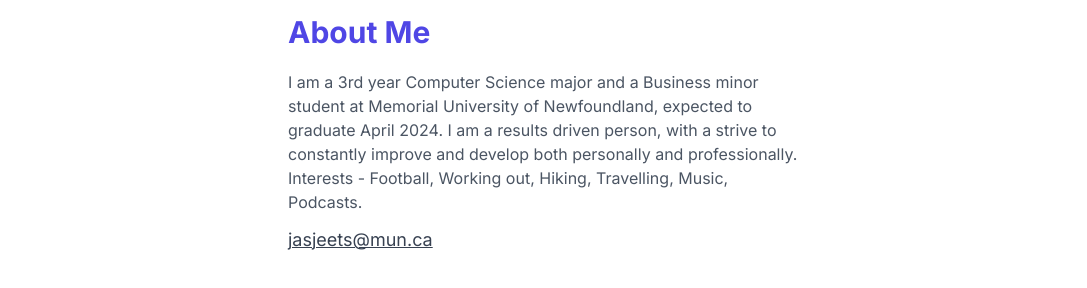
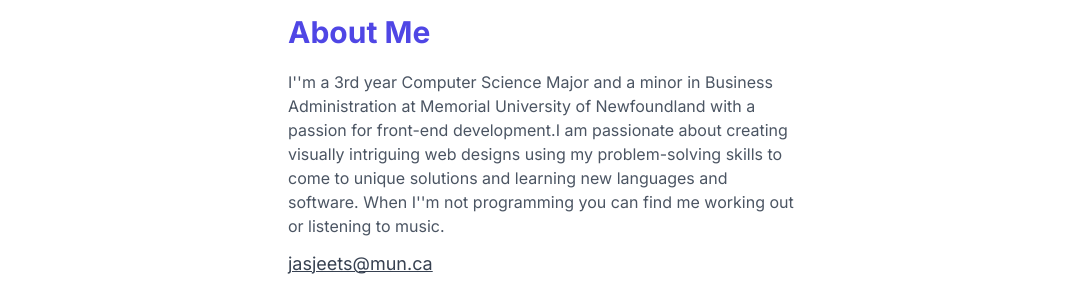
Before and after one commit to Jasjeet00/Portfolio, a React (Vite) app: page / in a window 1280 px wide. Shown: the part 800-1088 px from the top of the page, without its empty margins (96-1183 px from the left). Built offline with nearby package versions, Linux system fonts and the light colour scheme.

Commit message:
Update About.jsx

```diff
--- a/src/components/About.jsx
+++ b/src/components/About.jsx
@@ -8,8 +8,8 @@ function About() {
 			<div className="w-full md:w-6/12">
 				<SectionTitle>About Me</SectionTitle>
 				<p className="text-md text-gray-600 dark:text-gray-300">
-				I am a 3rd year Computer Science major and a Business minor student at Memorial University of Newfoundland, expected to graduate April 2024. I am a results driven person, with a strive to constantly improve and develop both personally and professionally.
-				Interests - Football, Working out, Hiking, Travelling, Music, Podcasts.
+				I''m a 3rd year Computer Science Major and a minor in Business Administration at Memorial University of Newfoundland with a passion for front-end development.I am passionate about creating visually intriguing web designs using my problem-solving skills to come to unique solutions and learning new languages and software.
+				When I''m not programming you can find me working out or listening to music.
 				</p>
 				<a
 					href="mailto:jasjeets@mun.ca"
```
